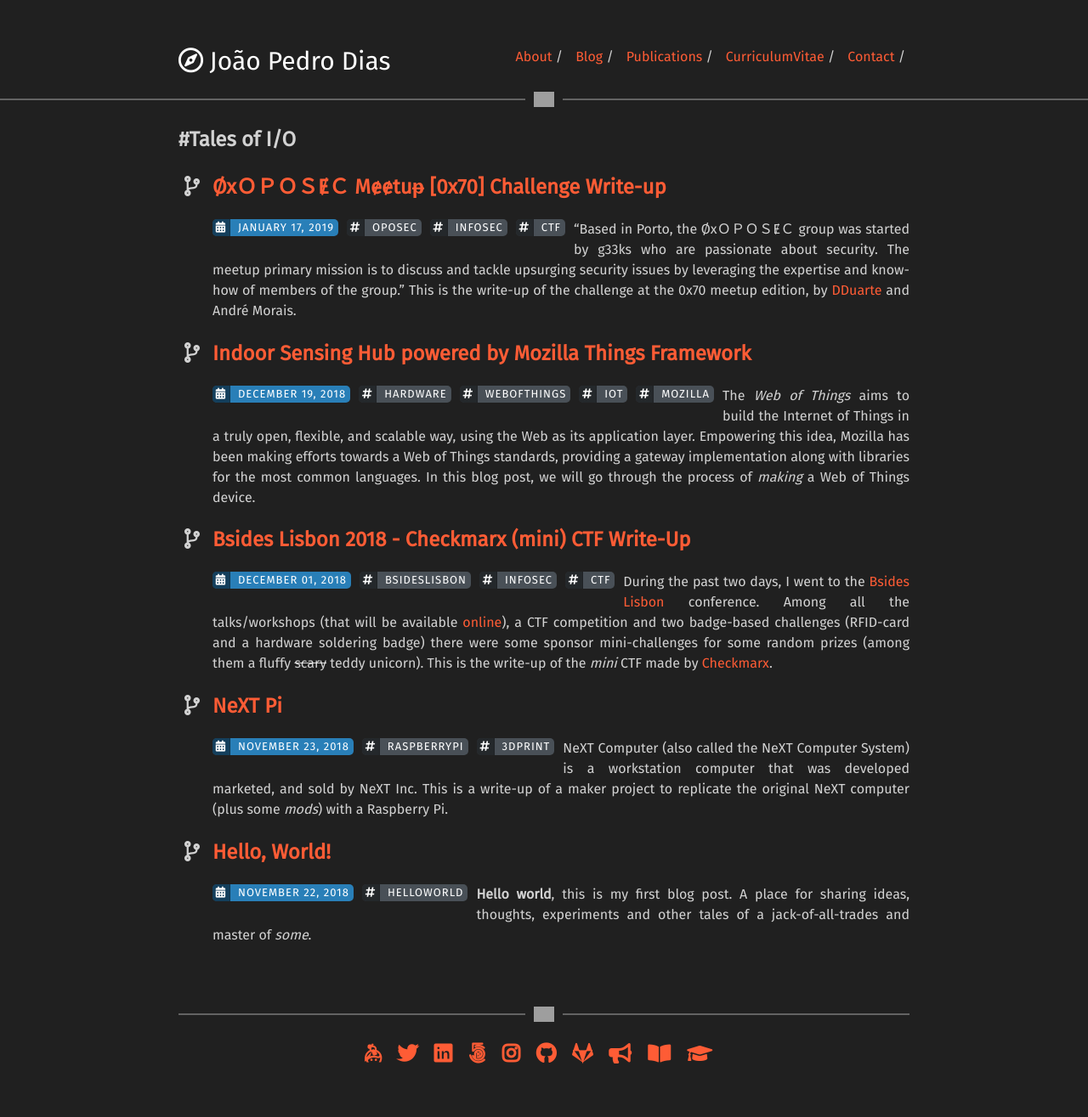
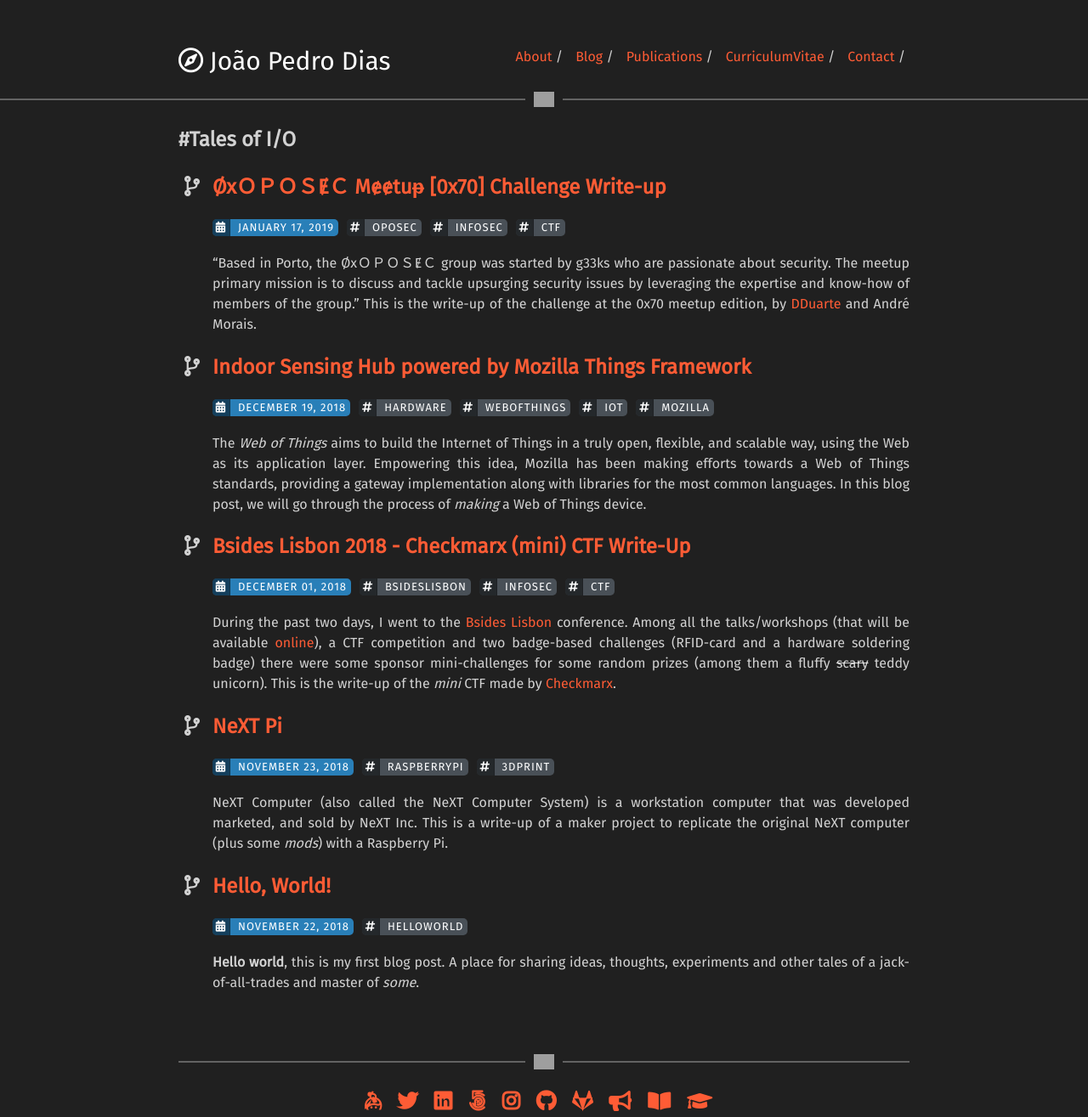
Before and after one commit to jpdias/jpdias.github.io, a Jekyll site: the page built from blog/index.html, in a window 1280 px wide. Shown: the whole page at 85% size. Built offline with Jekyll 4.4.1, drawn with Linux system fonts in a browser that asks for light colours; nearby versions of some CDN libraries; the list of posts is cut into pages by our own code; before the commit the page ends 1259 px from its top, so only the background shows below that; grey boxes are pictures that could not be loaded.

Commit message:
small fix on tags

```diff
--- a/_layouts/post.html
+++ b/_layouts/post.html
@@ -5,10 +5,9 @@
     <h1>{{ page.title }}</h1>
     <p>
         <p><span class="shield shield-blue"><span><i class="fas fa-calendar-alt"></i></span>{{ page.date | date: '%B %d, %Y' }}</span>
-            {% for tag in post.tags %}<span class="shield shield-grey"><span><i class="fas fa-hashtag"></i></span>{{tag}}</span>{% endfor %}
+            {% for tag in page.tags %}<span class="shield shield-grey"><span><i class="fas fa-hashtag"></i></span>{{tag}}</span>{% endfor %}
         <span class="shield shield-yellow"><span><i class="fas fa-stopwatch "></i></span>{% include reading-time.html %}</span>
-        </p>
-    </p>
+    </p><br>
 
     {{ content }}
 </div>
--- a/blog/index.html
+++ b/blog/index.html
@@ -15,7 +15,7 @@
           <a href="{{ post.url }}">{{ post.title }}</a>
       </h2>
       <p><span class="shield shield-blue"><span><i class="fas fa-calendar-alt"></i></span>{{ post.date | date: '%B %d, %Y' }}</span>
-        {% for tag in post.tags %}<span class="shield shield-grey"><span><i class="fas fa-hashtag"></i></span>{{tag}}</span>{% endfor %}</p>
+        {% for tag in post.tags %}<span class="shield shield-grey"><span><i class="fas fa-hashtag"></i></span>{{tag}}</span>{% endfor %}</p><br>
       {{ post.excerpt }}
     </li>
   {% endfor %}
```
